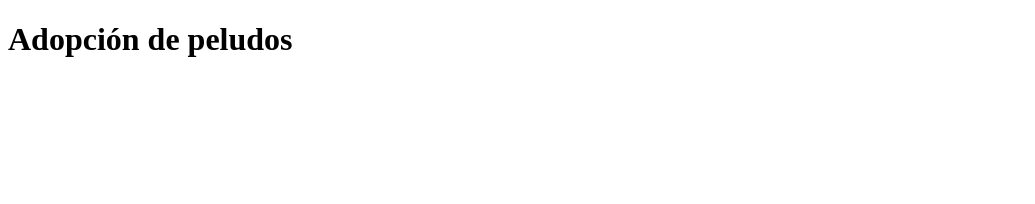
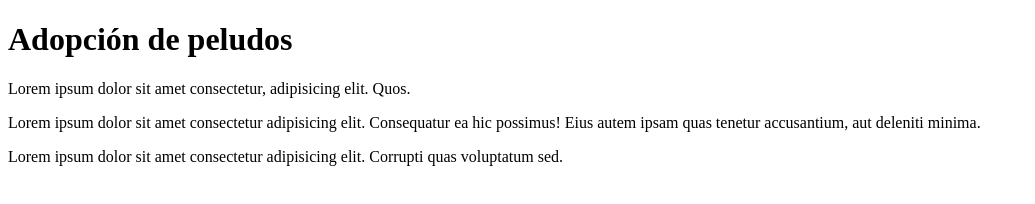
Before and after one commit to juansacristan/Test-GitHub, a plain HTML site: page index.html in a window 1280 px wide. Shown: the whole page, without its empty margins (0-1035 px from the left). Drawn offline with Linux system fonts and the light colour scheme.

Commit message:
Crear los parrafos

```diff
--- a/index.html
+++ b/index.html
@@ -7,5 +7,9 @@
 </head>
 <body>
     <h1>Adopción de peludos</h1>
+    <p>Lorem ipsum dolor sit amet consectetur, adipisicing elit. Quos.</p>
+    <p>Lorem ipsum dolor sit amet consectetur adipisicing elit. Consequatur ea hic possimus! Eius autem ipsam quas tenetur accusantium, aut deleniti minima.</p>
+    <p>Lorem ipsum dolor sit amet consectetur adipisicing elit. Corrupti quas voluptatum sed.</p>
+
 </body>
 </html>
```
